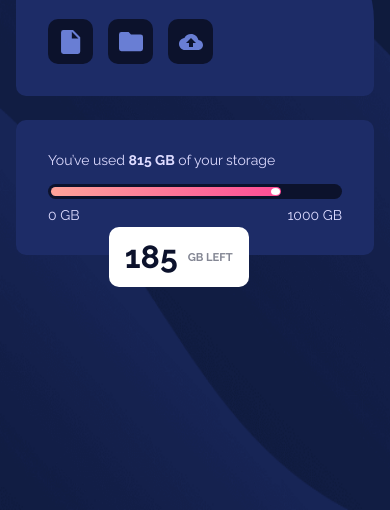
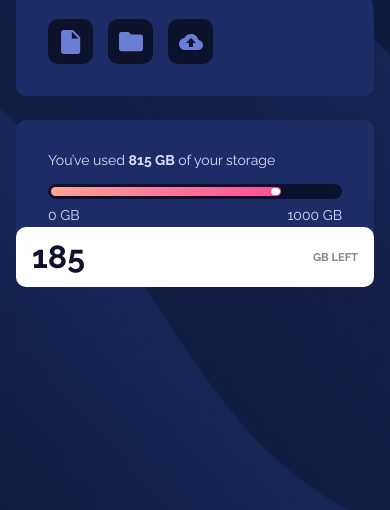
Before and after one commit to Roneeey/FyloDataStorageComponent, a plain HTML site: page index.html in a window 390 px wide. Shown: the part 334-844 px from the top of the page. Drawn offline with Linux system fonts and the light colour scheme.

Commit message:
Add files via upload

```diff
--- a/styles.css
+++ b/styles.css
@@ -182,7 +182,8 @@ main {
 
   .data-left {
     position: absolute;
-    right: 35%;
+    right: 0;
+    left: 0;
     top: 6.7rem;
     padding: 0.7rem 1rem;
   }
```
